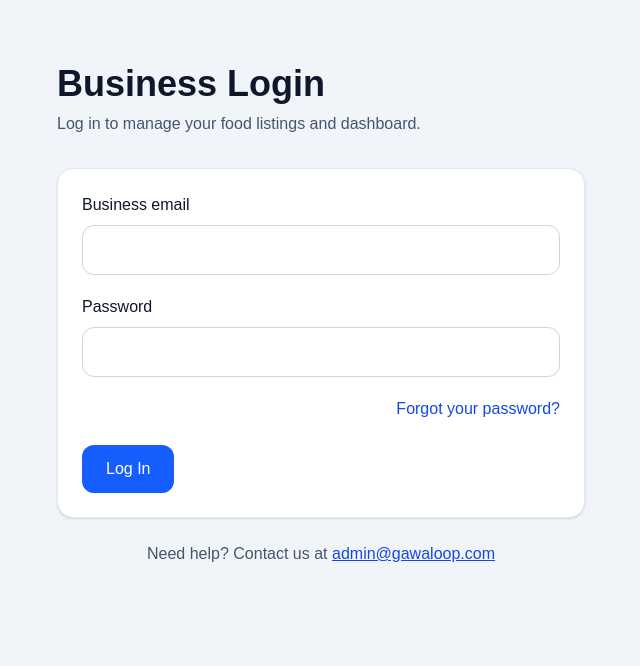
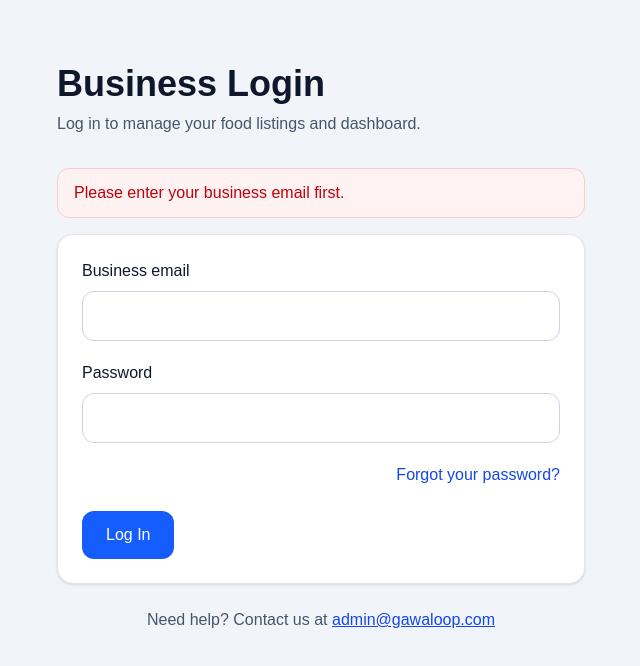
Before and after one commit to jirehandre23/gawa-loop, a Next.js app: page /business/login in a window 1280 px wide. Both pictures are taken after a click on the button "Forgot your password?". Shown: the top 666 px of the page, without its empty margins (319-959 px from the left). Built offline with nearby package versions, Linux system fonts and the light colour scheme; no server answers.

Commit message:
Update page.tsx

```diff
--- a/app/business/login/page.tsx
+++ b/app/business/login/page.tsx
@@ -1,29 +1,63 @@
 "use client";
 
-import { useState } from "react";
-import { useRouter } from "next/navigation";
+import { useEffect, useState } from "react";
+import { useRouter, useSearchParams } from "next/navigation";
 import { supabase } from "@/lib/supabase";
 
 export default function BusinessLoginPage() {
   const router = useRouter();
+  const searchParams = useSearchParams();
 
   const [email, setEmail] = useState("");
   const [password, setPassword] = useState("");
   const [saving, setSaving] = useState(false);
+  const [message, setMessage] = useState("");
+  const [errorMessage, setErrorMessage] = useState("");
+
+  useEffect(() => {
+    const error = searchParams.get("error");
+    const errorCode = searchParams.get("error_code");
+    const errorDescription = searchParams.get("error_description");
+
+    if (!error && !errorCode && !errorDescription) return;
+
+    if (errorCode === "otp_expired") {
+      setErrorMessage(
+        "This password reset link has expired. Please wait a few minutes, request a new one once, and use only the newest email."
+      );
+      return;
+    }
+
+    if (
+      errorDescription &&
+      decodeURIComponent(errorDescription).toLowerCase().includes("rate limit")
+    ) {
+      setErrorMessage(
+        "Too many reset requests were made. Please wait 10 to 15 minutes, then request a new password reset email once."
+      );
+      return;
+    }
+
+    setErrorMessage(
+      decodeURIComponent(errorDescription || "Could not complete sign-in.")
+    );
+  }, [searchParams]);
 
   async function handleLogin(e: React.FormEvent) {
     e.preventDefault();
     setSaving(true);
+    setMessage("");
+    setErrorMessage("");
 
     const { error } = await supabase.auth.signInWithPassword({
-      email,
+      email: email.trim(),
       password,
     });
 
     setSaving(false);
 
     if (error) {
-      alert(error.message);
+      setErrorMessage(error.message);
       return;
     }
 
@@ -31,8 +65,11 @@ export default function BusinessLoginPage() {
   }
 
   async function handleForgotPassword() {
+    setMessage("");
+    setErrorMessage("");
+
     if (!email.trim()) {
-      alert("Please enter your business email first.");
+      setErrorMessage("Please enter your business email first.");
       return;
     }
 
@@ -41,11 +78,21 @@ export default function BusinessLoginPage() {
     });
 
     if (error) {
-      alert(error.message);
+      const lower = error.message.toLowerCase();
+
+      if (lower.includes("rate limit")) {
+        setErrorMessage(
+          "Too many reset requests were made. Please wait 10 to 15 minutes, then request a new password reset email once."
+        );
+      } else {
+        setErrorMessage(error.message);
+      }
       return;
     }
 
-    alert("Password reset email sent. Check your inbox.");
+    setMessage(
+      "Password reset email sent. Check your inbox and use only the newest email."
+    );
   }
 
   return (
@@ -55,6 +102,18 @@ export default function BusinessLoginPage() {
         <p className="mb-8 text-slate-600">
           Log in to manage your food listings and dashboard.
         </p>
+
+        {errorMessage ? (
+          <div className="mb-4 rounded-xl border border-red-200 bg-red-50 px-4 py-3 text-red-700">
+            {errorMessage}
+          </div>
+        ) : null}
+
+        {message ? (
+          <div className="mb-4 rounded-xl border border-green-200 bg-green-50 px-4 py-3 text-green-700">
+            {message}
+          </div>
+        ) : null}
 
         <form
           onSubmit={handleLogin}
```
